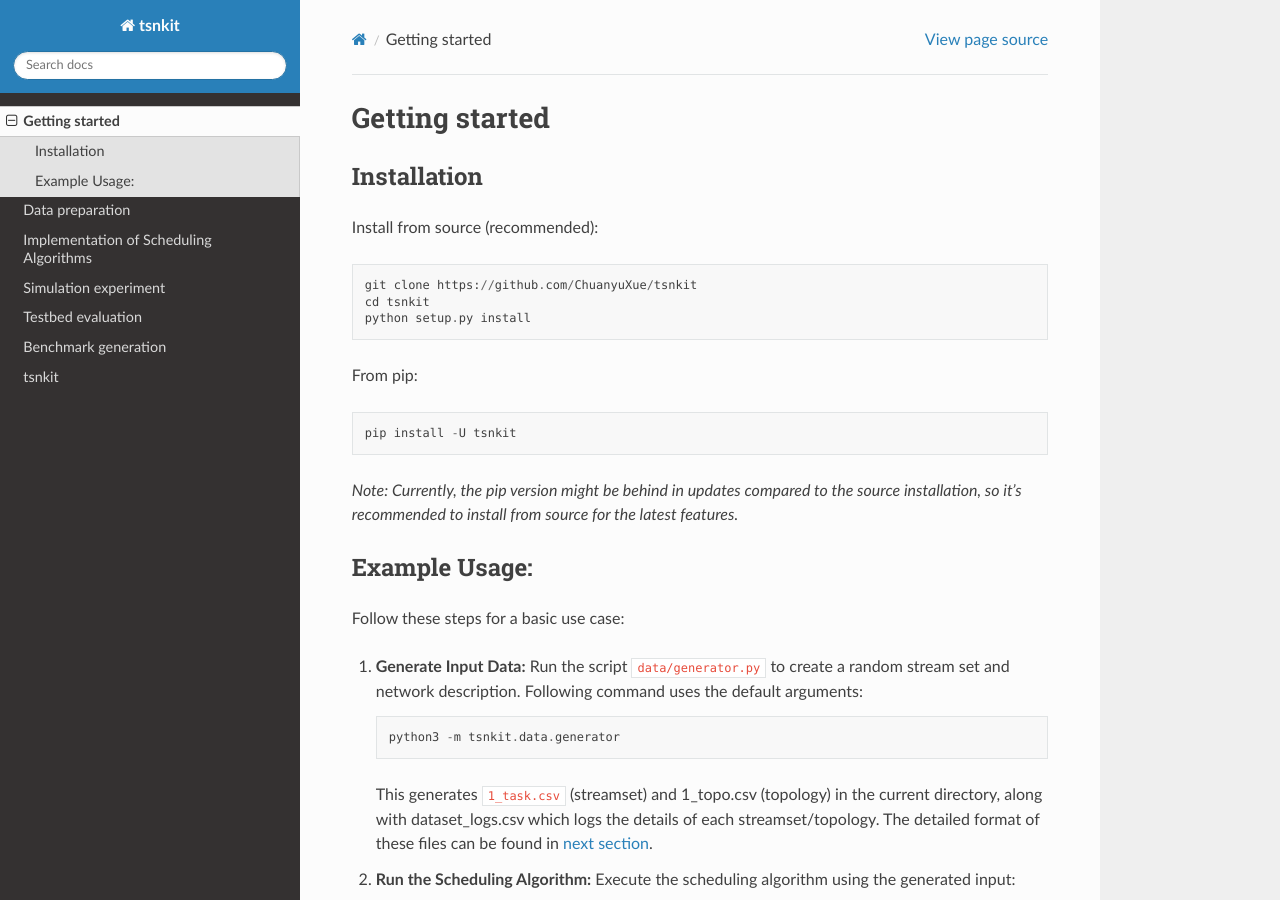
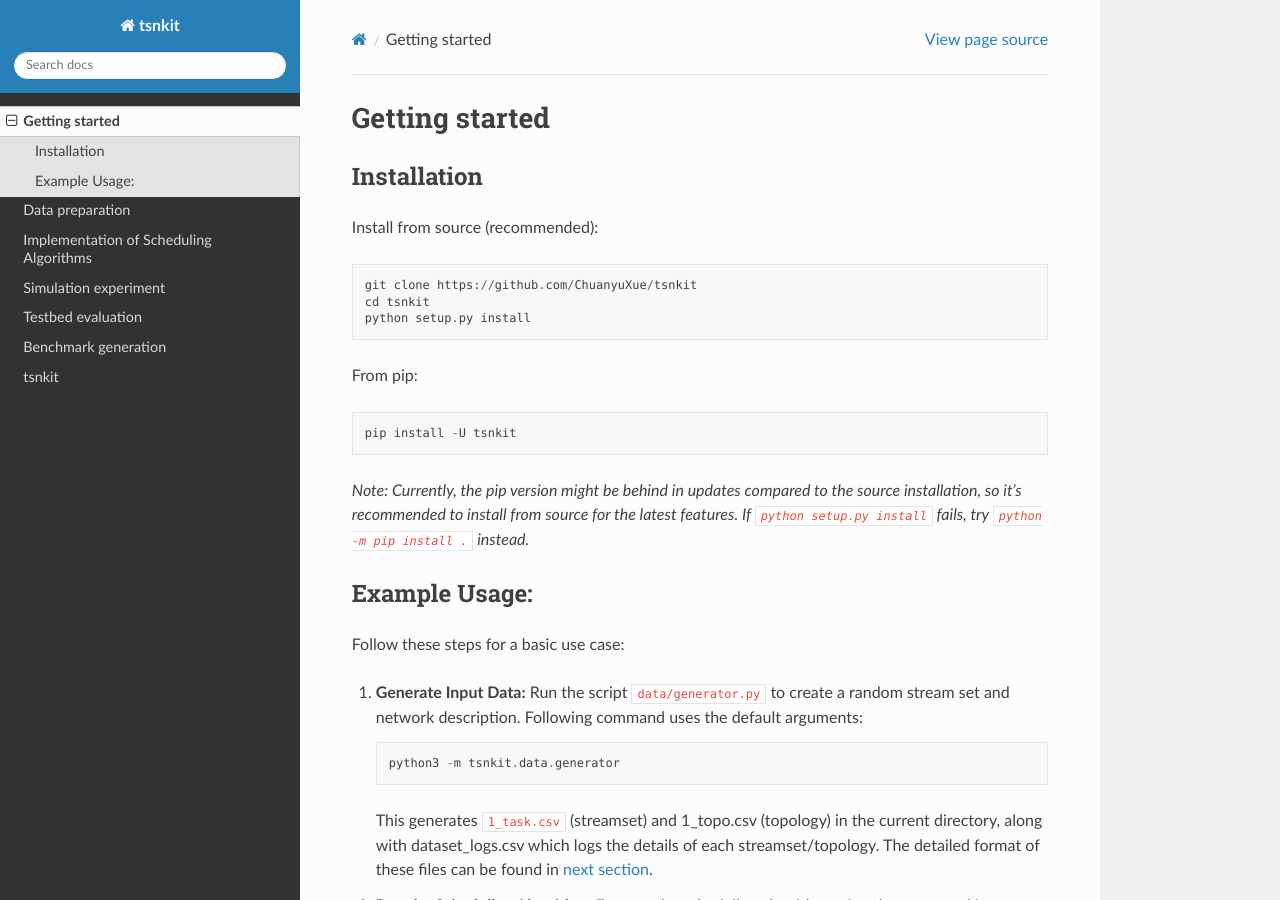
Before and after one commit to ChuanyuXue/tsnkit, a Sphinx documentation site: the page built from doc/source/quickstarted.md, in a window 1280 px wide and 900 px high. Built offline with Sphinx 7.4.7 and the Read the Docs theme 3.1.0, drawn with Linux system fonts in a browser that asks for light colours.

Commit message:
Update doc

````diff
--- a/doc/source/quickstarted.md
+++ b/doc/source/quickstarted.md
@@ -17,14 +17,13 @@
 python setup.py install
 ```
 
-
 From pip:
 
 ```
 pip install -U tsnkit
 ```
 
-*Note: Currently, the pip version might be behind in updates compared to the source installation, so it's recommended to install from source for the latest features.*
+*Note: Currently, the pip version might be behind in updates compared to the source installation, so it's recommended to install from source for the latest features. If `python setup.py install` fails, try `python -m pip install .` instead.*
 
 ## Example Usage:
 
````
